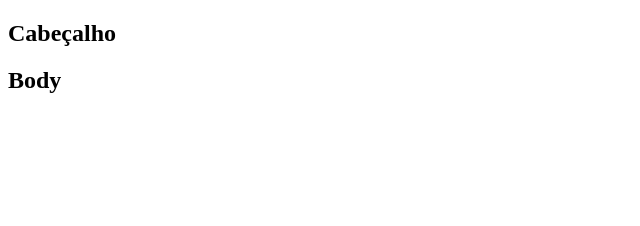
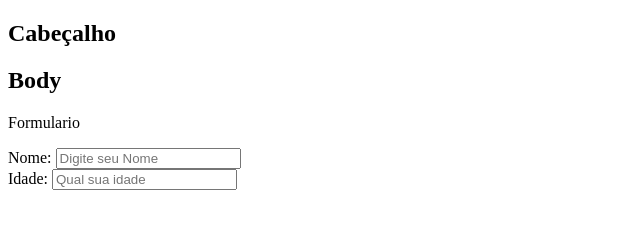
Before and after one commit to Kaua-0/Aula01-Git, a plain HTML site: page index.html in a window 1280 px wide. Shown: the whole page, without its empty margins (0-640 px from the left). Drawn offline with Linux system fonts and the light colour scheme.

Commit message:
Formulario

```diff
--- a/index.html
+++ b/index.html
@@ -19,6 +19,18 @@
         </div>
     </section>
 
+    <section>
+        <form action="">
+            <p>Formulario</p>
+            <label for="Nome">Nome:
+                <input type="text" name="Nome" id="Nome" placeholder="Digite seu Nome">
+            </label>
+            <br>
+            <label for="idade">Idade:
+                <input type="number" name="idade" id="idade" placeholder="Qual sua idade">
+            </label>
+        </form>
+    </section>
 
 
 
```
